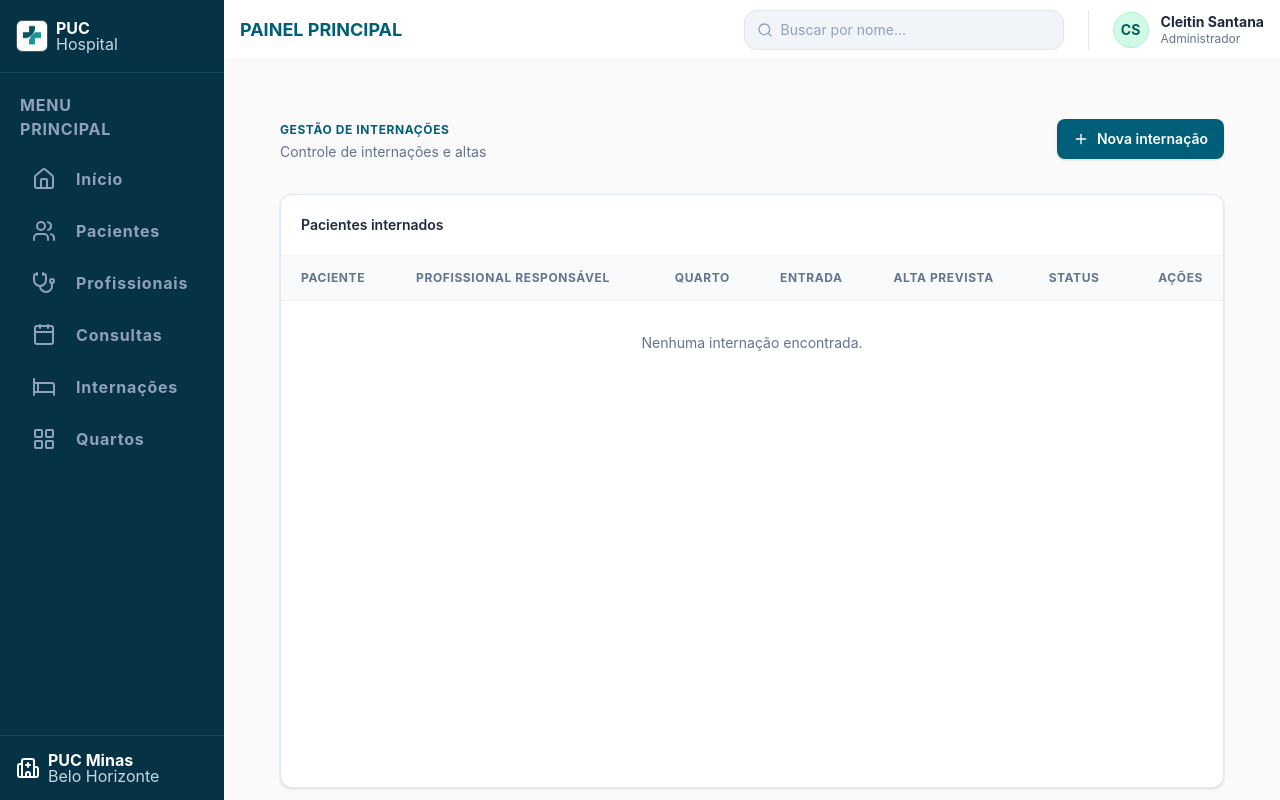
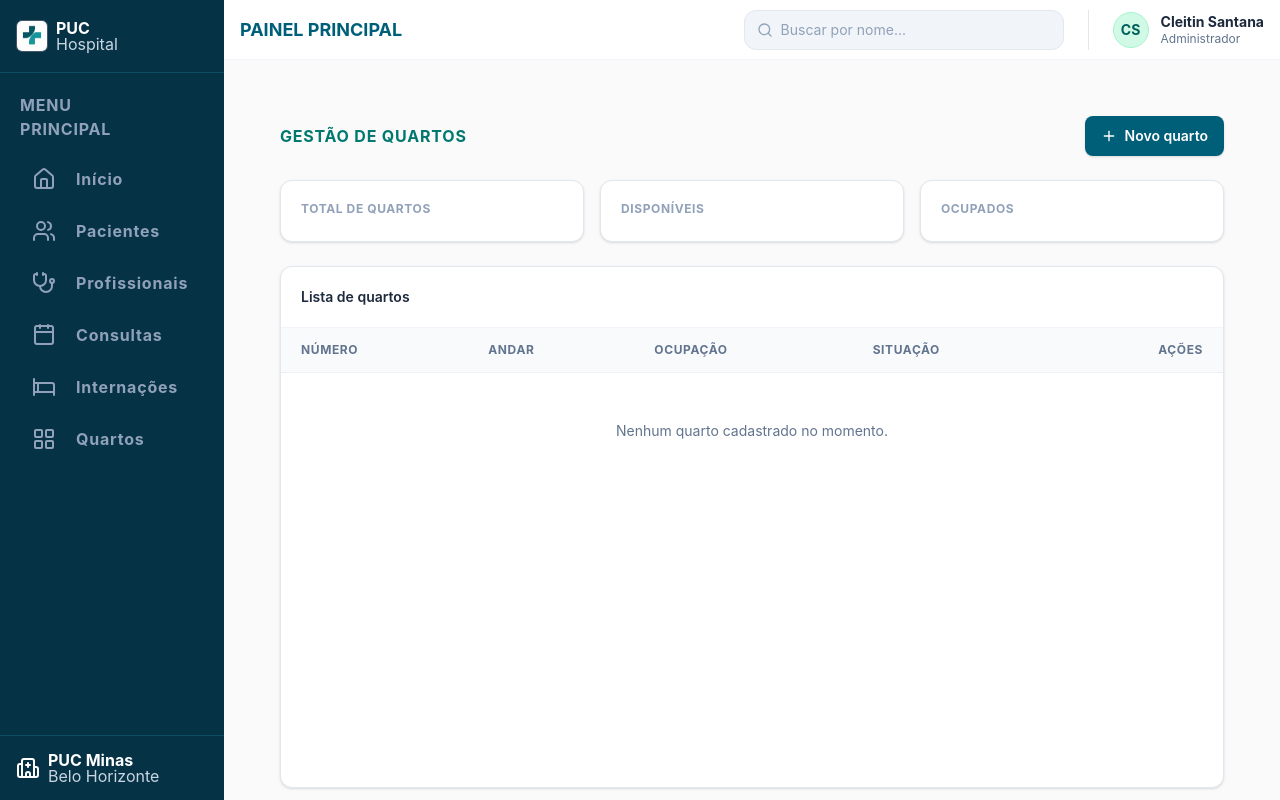
Before and after one commit to Nicolas-De-Almeida/sistema-hospitalar, a React (Vite) app in the folder frontend/: page / in a window 1280 px wide. Built offline with nearby package versions, Linux system fonts and the light colour scheme.

Commit message:
cria PainelQuartos

```diff
--- a/frontend/src/App.jsx
+++ b/frontend/src/App.jsx
@@ -1,5 +1,6 @@
 
-import PainelInternacoes from './pages/PainelInternacoes'
+import PainelQuartos from './pages/PainelQuartos'
+
 
 
 
@@ -13,7 +14,8 @@ export default function App() {
       <Layout>
         <Routes>
 
-          <Route path="/" element={<PainelInternacoes/>} />
+          <Route path="/" element={<PainelQuartos/>} />
+
 
         </Routes>
       </Layout>
--- a/frontend/src/pages/PainelInternacoes.jsx
+++ b/frontend/src/pages/PainelInternacoes.jsx
@@ -37,7 +37,6 @@ export default function GestaoInternacoes() {
             <div className="flex items-center justify-between mb-8 shrink-0">
                 <div>
                     <span className="font-bold tracking-wider text-cyan-800 uppercase text-xs">GESTÃO DE INTERNAÇÕES</span>
-                    <p className="text-sm text-slate-500 mt-0.5">Controle de internações e altas</p>
                 </div>
 
                 <button
--- /dev/null
+++ b/frontend/src/pages/PainelQuartos.jsx
@@ -0,0 +1,64 @@
+import { Plus} from 'lucide-react'
+
+export default function GestaoQuartos() {
+
+    return (
+        <div className="p-8 max-w-7xl mx-auto h-[calc(100vh-4rem)] flex flex-col">
+
+            <div className="flex items-center justify-between mb-6 shrink-0">
+                <div>
+                    <span className="font-bold tracking-wider text-teal-700 uppercase">GESTÃO DE QUARTOS</span>
+                </div>
+
+                <button className="flex items-center gap-2 bg-cyan-800 hover:bg-cyan-900 text-white font-semibold text-sm px-4 py-2.5 rounded-lg shadow-sm transition-colors cursor-pointer">
+                    <Plus className="w-4 h-4" />
+                    <span>Novo quarto</span>
+                </button>
+            </div>
+
+            <div className="grid grid-cols-1 md:grid-cols-3 gap-4 mb-6 shrink-0">
+                <div className="bg-white border border-slate-200 rounded-xl p-5 shadow-sm">
+                    <p className="text-xs font-bold text-slate-400 uppercase tracking-wider mb-1">Total de quartos</p>
+                    <p className="text-2xl font-bold text-slate-800"></p>
+                </div>
+                <div className="bg-white border border-slate-200 rounded-xl p-5 shadow-sm">
+                    <p className="text-xs font-bold text-slate-400 uppercase tracking-wider mb-1">Disponíveis</p>
+                    <p className="text-2xl font-bold text-emerald-600"></p>
+                </div>
+                <div className="bg-white border border-slate-200 rounded-xl p-5 shadow-sm">
+                    <p className="text-xs font-bold text-slate-400 uppercase tracking-wider mb-1">Ocupados</p>
+                    <p className="text-2xl font-bold text-red-600"></p>
+                </div>
+            </div>
+
+            <div className="bg-white border border-slate-200 rounded-xl shadow-sm flex flex-col flex-1 min-h-0">
+
+                <div className="p-5 border-b border-slate-100 shrink-0">
+                    <h2 className="font-semibold text-slate-800 text-sm">Lista de quartos</h2>
+                </div>
+
+                <div className="overflow-auto flex-1">
+                    <table className="w-full text-left text-sm whitespace-nowrap">
+                        <thead className="sticky top-0 bg-slate-50/95 backdrop-blur-sm z-10">
+                            <tr className="text-slate-500 font-bold border-b border-slate-200">
+                                <th className="py-3.5 px-5 uppercase text-xs tracking-wider">Número</th>
+                                <th className="py-3.5 px-5 uppercase text-xs tracking-wider">Andar</th>
+                                <th className="py-3.5 px-5 uppercase text-xs tracking-wider">Ocupação</th>
+                                <th className="py-3.5 px-5 uppercase text-xs tracking-wider">Situação</th>
+                                <th className="py-3.5 px-5 uppercase text-xs tracking-wider text-right">Ações</th>
+                            </tr>
+                        </thead>
+                        <tbody className="divide-y divide-slate-100">
+                                <tr>
+                                    <td colSpan="5" className="py-12 text-center text-slate-500">
+                                        Nenhum quarto cadastrado no momento.
+                                    </td>
+                                </tr>
+
+                        </tbody>
+                    </table>
+                </div>
+            </div>
+        </div>
+    )
+}
```
